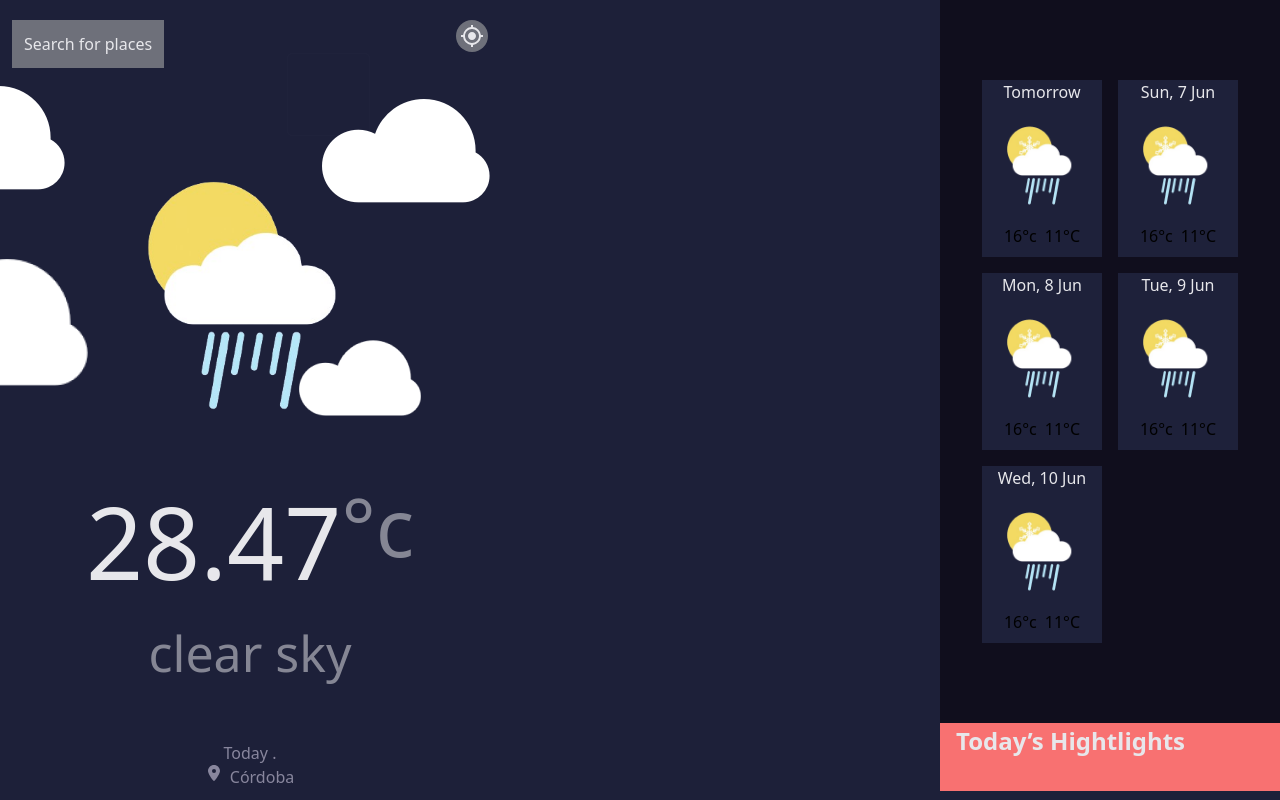
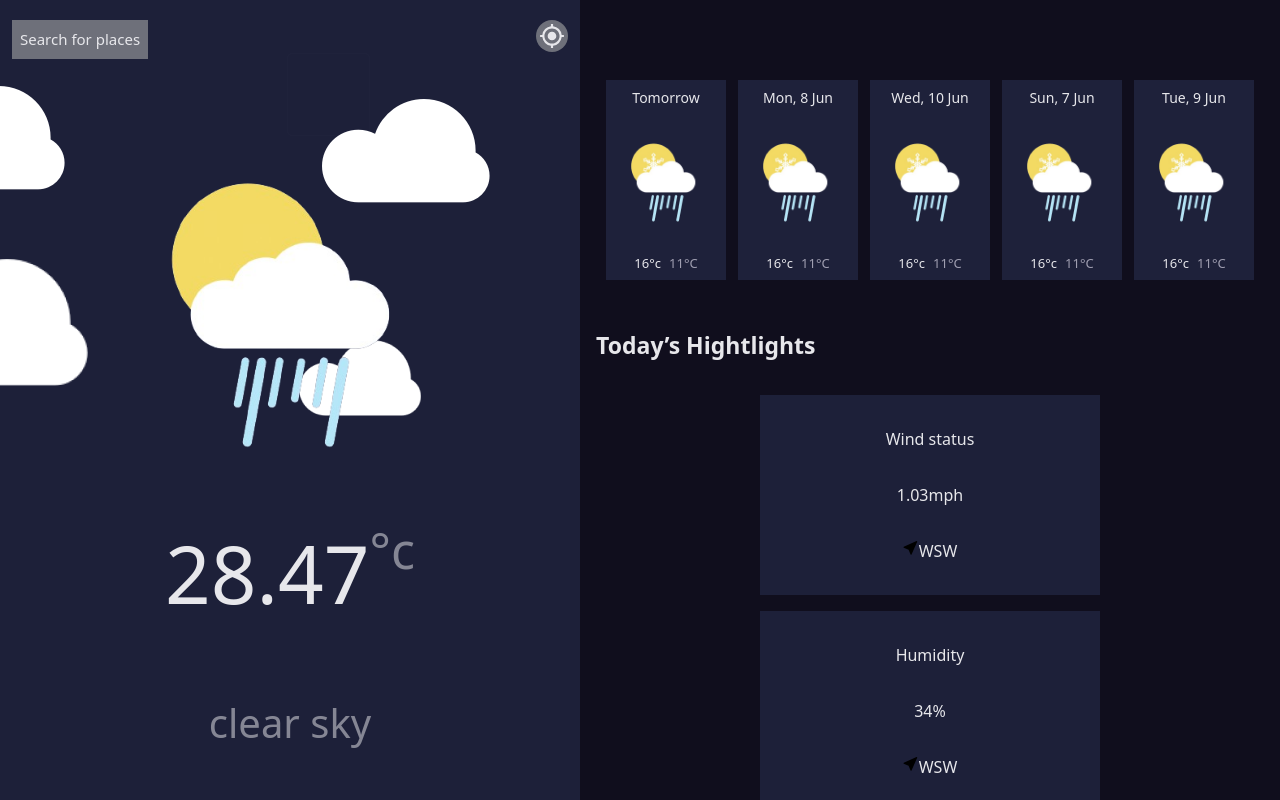
Before and after one commit to VictoriaTorres0/Weather-app, a React (Vite) app: page / in a window 1280 px wide. Shown: the top 800 px of the page. Built offline with nearby package versions, Linux system fonts and the light colour scheme.

Commit message:
Se reemplazaron estilos, se agregaron nuevas vistas con md, lg.

```diff
--- a/src/pages/DropDown.jsx
+++ b/src/pages/DropDown.jsx
@@ -9,7 +9,7 @@ export default function DropDown({ onClose, pedirdatos }) {
   };
 
   return (
-    <div className="fixed inset-0 bg-primary z-50 h-screen">
+    <div className="sm:fixed inset-0 bg-primary z-50 h-screen">
       <div className="flex justify-end pt-4">
         <button
           onClick={onClose}
--- a/src/pages/SearchPlaces.jsx
+++ b/src/pages/SearchPlaces.jsx
@@ -6,33 +6,35 @@ import { useState } from "react";
 
 function SearchPlaces({ data, openModal }) {
   return (
-    <div className="relative">
+    <div className="relative md:w-[250px] lg:w-[100%]">
       <div className="Container-SearchPlaces h-screen">
         <div className="flex justify-between px-3 pt-5">
           <button
             onClick={openModal}
-            className="text-[#E7E7EB] bg-[#6E707A] p-3"
+            className="text-[#E7E7EB] bg-[#6E707A] p-3 md:p-1 md:text-[13px] lg:p-2 lg:text-[15px]"
           >
             Search for places
           </button>
-          <MdMyLocation className="text-[#E7E7EB] bg-[#6E707A] size-8 rounded-full p-1" />
+          <MdMyLocation className="text-[#E7E7EB] bg-[#6E707A] size-8 rounded-full p-1 md:p-[3px] md:size-6 lg:size-8" />
         </div>
         <div className="flex justify-center items-center pt-12">
           <img className="w-[70%]" src="/src/images/rain.png" alt="" />
         </div>
         <div className="flex justify-center text-center w-[100%]">
-          <p className="text-[100px] text-[#E7E7EB]">{data.main.temp}</p>
-          <p className="text-[80px] text-[#e7e7eb83] ">°c</p>
+          <p className="text-[100px] text-[#E7E7EB] md:text-[60px] lg:text-[80px]">
+            {data.main.temp}
+          </p>
+          <p className="text-[80px] text-[#e7e7eb83] md:text-[50px]">°c</p>
         </div>
-        <div className="pb-[50px]">
-          <p className="text-[#e7e7eb83] text-[50px] text-center">
+        <div className="pb-[50px] pt-[60px] ">
+          <p className="text-[#e7e7eb83] text-[50px] text-center md:text-[25px] lg:text-[40px]">
             {data.weather[0].description}
           </p>
         </div>
-        <p className="text-[#88869D]">Today . </p>
+        <p className="text-[#88869D] lg:text-[19px]">Today . </p>
         <div className="flex justify-center text-center gap-2 pb-9">
           <FaLocationDot className="text-[#88869D]" />
-          <p className="text-[#88869D]">{data.name}</p>
+          <p className="text-[#88869D] lg:text-[17px]">{data.name}</p>
         </div>
       </div>
     </div>
--- a/src/pages/TodayHighlightsSection.jsx
+++ b/src/pages/TodayHighlightsSection.jsx
@@ -1,25 +1,49 @@
 import { BsFillCursorFill } from "react-icons/bs";
-function TodayHighlightsSection() {
+
+function TodayHighlightsSection({ visibility, humidity, wind, pressure }) {
   return (
-    <div className="bg-red-400">
-      <h2 className="pb-8 text-start pl-4 text-[24px] font-semibold text-[#E7E7EB]">
+    <div className="bg-secondary">
+      <h2 className="pb-8 text-start pl-4 text-[24px] font-semibold text-[#E7E7EB] md:text-[18px] lg:text-[23px]">
         Today’s Hightlights
       </h2>
       <div className="pb-8  grid-rows-4 justify-center items-center gap-4 grid">
         <div className="bg-primary w-[340px] h-[200px] flex flex-col justify-evenly">
-          <p>Wind status</p>
+          <p className="text-[#E7E7EB]">Wind status</p>
           <div className="flex justify-center">
-            <h2>7</h2>
-            <span>mph</span>
+            <h2 className="text-[#E7E7EB]">{wind.speed}</h2>
+            <span className="text-[#E7E7EB]">mph</span>
           </div>
           <div className="flex justify-center ">
             <BsFillCursorFill />
-            <p>WSW</p>
+            <p className="text-[#E7E7EB]">WSW</p>
           </div>
         </div>
-        <div className="bg-primary w-[340px] h-[200px]"></div>
-        <div className="bg-primary w-[340px] h-[200px]"></div>
-        <div className="bg-primary w-[340px] h-[200px]"></div>
+        <div className="bg-primary w-[340px] h-[200px] flex flex-col justify-evenly">
+          <p className="text-[#E7E7EB]">Humidity</p>
+          <div className="flex justify-center">
+            <h2 className="text-[#E7E7EB]">{humidity}</h2>
+            <span className="text-[#E7E7EB]">%</span>
+          </div>
+          <div className="flex justify-center ">
+            <BsFillCursorFill />
+            <p className="text-[#E7E7EB]">WSW</p>
+          </div>
+        </div>
+        <div className="bg-primary w-[340px] h-[200px] flex flex-col justify-evenly">
+          <p className="text-[#E7E7EB]"></p>
+          <h2 className="text-[#E7E7EB]">Visibility</h2>
+          <div className="flex justify-center">
+            <span className="text-[#E7E7EB]">{visibility}</span>
+          </div>
+          <div className="flex justify-center "></div>
+        </div>
+        <div className="bg-primary w-[340px] h-[200px] flex flex-col justify-evenly">
+          <p className="text-[#E7E7EB]">Air Pressure</p>
+          <div className="flex justify-center">
+            <h2 className="text-[#E7E7EB]">{pressure}</h2>
+            <span className="text-[#E7E7EB]">mb</span>
+          </div>
+        </div>
       </div>
     </div>
   );
--- a/src/pages/WeatherCalendar.jsx
+++ b/src/pages/WeatherCalendar.jsx
@@ -1,39 +1,44 @@
 function WeatherCalendar({ data }) {
   return (
-    <div className="bg-[#100E1D] justify-center grid grid-rows-3 grid-flow-col gap-4 pt-20 pb-20">
-      <div className="bg-[#1E213A] w-[120px] h-[177px]">
-        <p className="text-[#E7E7EB]">Tomorrow</p>
+    <div className="bg-[#100E1D] justify-center grid grid-rows-3 grid-flow-col gap-4 pt-20 pb-20 md:w-[510px] md:grid md:grid-rows-1 md:gap-3 md:pb-12 lg:w-[700px]">
+      <div className="bg-[#1E213A] grid items-center w-[120px] h-[177px] md:w-[85px] md:h-[150px] lg:w-[120px] lg:h-[200px]">
+        <p className="text-[#E7E7EB] md:text-[14px]">Tomorrow</p>
         <img src="/src/images/snow.png" alt="" />
         <div className="flex text-center justify-center gap-2">
-          <p>16°c</p> <p>11°C</p>
+          <p className="text-[#E7E7EB] md:text-[13px]">16°c</p>
+          <p className="text-[#A09FB1] md:text-[13px]">11°C</p>
         </div>
       </div>
-      <div className="bg-[#1E213A] w-[120px] h-[177px]">
-        <p className="text-[#E7E7EB]">Mon, 8 Jun</p>
+      <div className="bg-[#1E213A] grid items-center w-[120px] h-[177px] md:w-[85px] md:h-[150px] lg:w-[120px] lg:h-[200px]">
+        <p className="text-[#E7E7EB] md:text-[14px]">Mon, 8 Jun</p>
         <img src="/src/images/snow.png" alt="" />
         <div className="flex text-center justify-center gap-2">
-          <p>16°c</p> <p>11°C</p>
+          <p className="text-[#E7E7EB] md:text-[13px]">16°c</p>
+          <p className="text-[#A09FB1] md:text-[13px]">11°C</p>
         </div>
       </div>
-      <div className="bg-[#1E213A] w-[120px] h-[177px]">
-        <p className="text-[#E7E7EB]">Wed, 10 Jun</p>
+      <div className="bg-[#1E213A] grid items-center w-[120px] h-[177px] md:w-[85px] md:h-[150px] lg:w-[120px] lg:h-[200px]">
+        <p className="text-[#E7E7EB] md:text-[14px]">Wed, 10 Jun</p>
         <img src="/src/images/snow.png" alt="" />
         <div className="flex text-center justify-center gap-2">
-          <p>16°c</p> <p>11°C</p>
+          <p className="text-[#E7E7EB] md:text-[13px]">16°c</p>{" "}
+          <p className="text-[#A09FB1] md:text-[13px]">11°C</p>
         </div>
       </div>
-      <div className="bg-[#1E213A] w-[120px] h-[177px]">
-        <p className="text-[#E7E7EB]">Sun, 7 Jun</p>
+      <div className="bg-[#1E213A] grid items-center w-[120px] h-[177px] md:w-[85px] md:h-[150px] lg:w-[120px] lg:h-[200px]">
+        <p className="text-[#E7E7EB] md:text-[14px]">Sun, 7 Jun</p>
         <img src="/src/images/snow.png" alt="" />
         <div className="flex text-center justify-center gap-2">
-          <p>16°c</p> <p>11°C</p>
+          <p className="text-[#E7E7EB] md:text-[13px]">16°c</p>{" "}
+          <p className="text-[#A09FB1] md:text-[13px]">11°C</p>
         </div>
       </div>
-      <div className="bg-[#1E213A] w-[120px] h-[177px]">
-        <p className="text-[#E7E7EB]">Tue, 9 Jun</p>
+      <div className="bg-[#1E213A] grid items-center w-[120px] h-[177px] md:w-[85px] md:h-[150px] lg:w-[120px] lg:h-[200px]">
+        <p className="text-[#E7E7EB] md:text-[14px]">Tue, 9 Jun</p>
         <img src="/src/images/snow.png" alt="" />
         <div className="flex text-center justify-center gap-2">
-          <p>16°c</p> <p>11°C</p>
+          <p className="text-[#E7E7EB] md:text-[13px]">16°c</p>{" "}
+          <p className="text-[#A09FB1] md:text-[13px]">11°C</p>
         </div>
       </div>
     </div>
```
